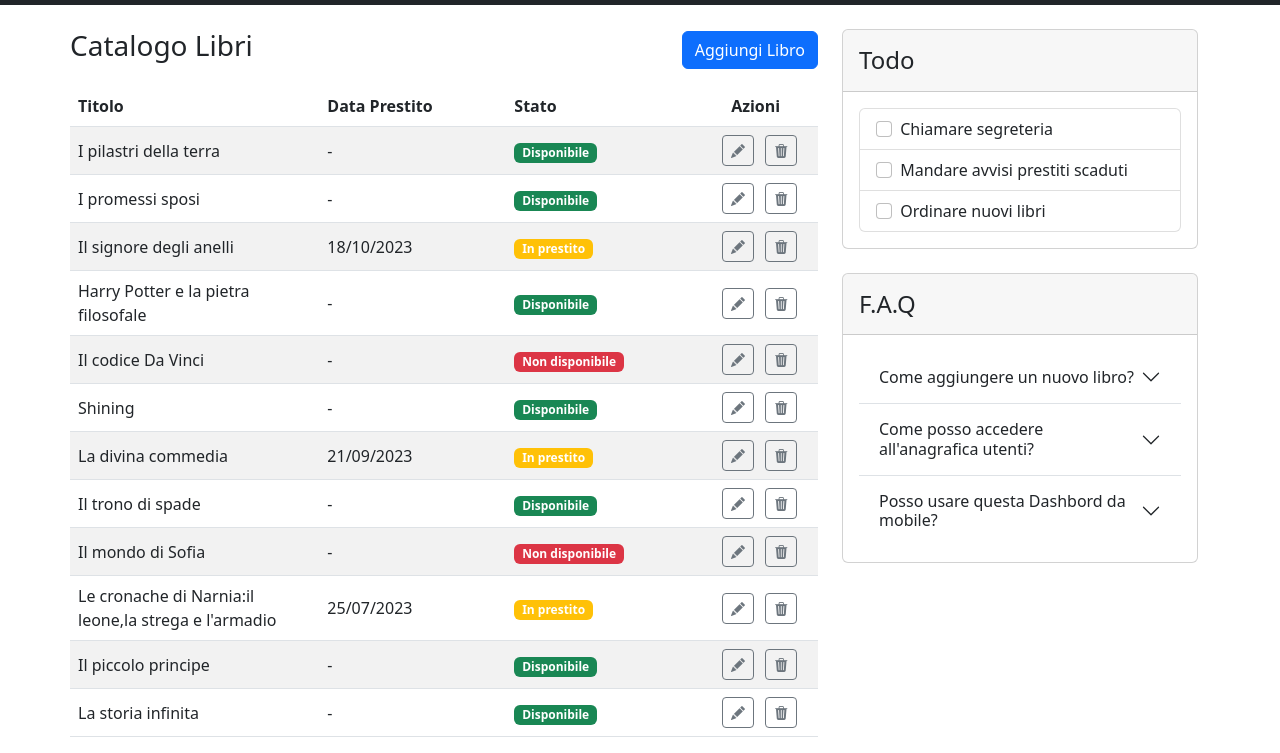
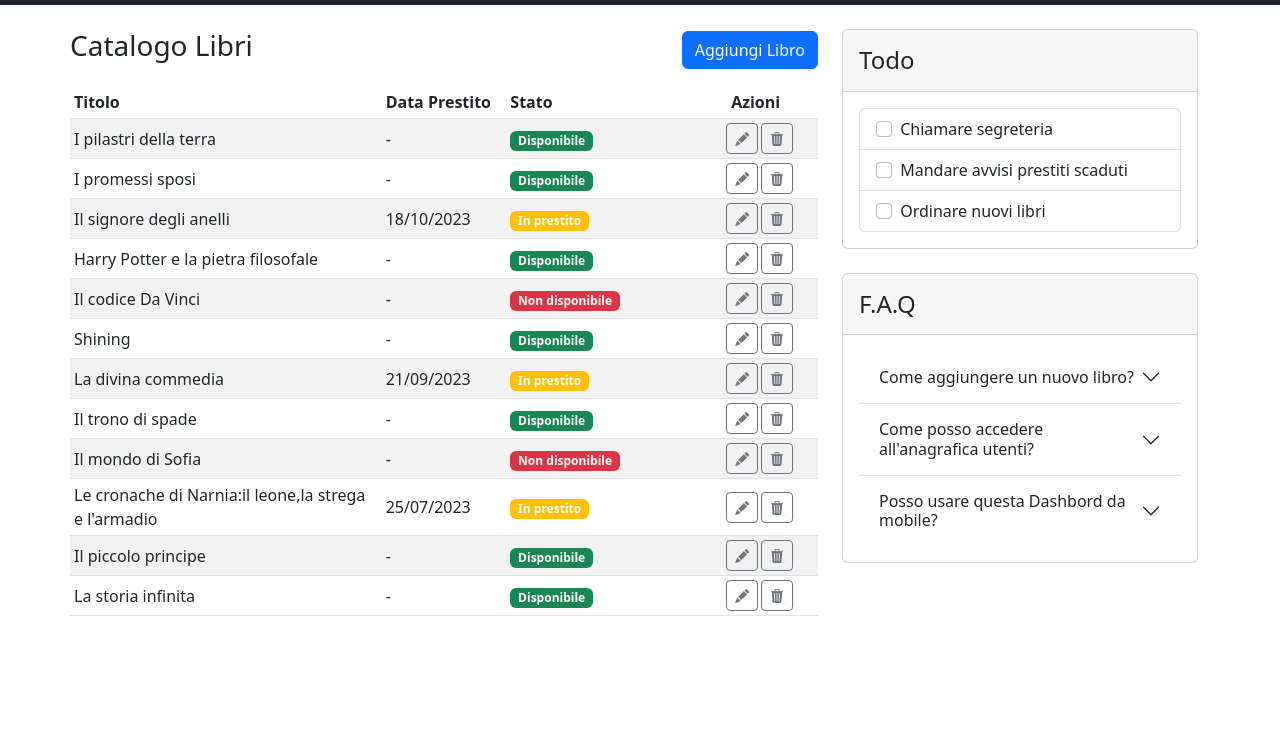
Before and after one commit to buonoalex/html-css-bootstrap-dashboard, a plain HTML site: page index.html in a window 1280 px wide. Shown: the part 66-819 px from the top of the page. Drawn offline with nearby package versions, Linux system fonts and the light colour scheme.

Commit message:
final work

```diff
--- a/index.html
+++ b/index.html
@@ -75,29 +75,29 @@
             <!-- Inserisco Tabella -->
 
             <div class="row">
-              <table class="table table-striped table-hover">
+              <table class="table table-striped table-hover table-sm">
                 <thead>
                   <tr>
-                    <th scope="col">Titolo</th>
-                    <th scope="col">Data Prestito</th>
-                    <th scope="col">Stato</th>
-                    <th scope="col" class="text-center">Azioni</th>
+                    <th scope="col" class="col-5">Titolo</th>
+                    <th scope="col" class="col-2">Data Prestito</th>
+                    <th scope="col" class="col-3">Stato</th>
+                    <th scope="col" class="text-center col-2">Azioni</th>
                   </tr>
                 </thead>
                 <tbody>
 
-                  <tr class="align-middle">
-                    <td class="col-4">I pilastri della terra</td>
-                    <td class="col-3">-</td>
-                    <td class="col-3 text-white"><span class="badge bg-success">Disponibile</span></td>
-                    <td class="col-2">
+                  <tr class="align-middle text-light">
+                    <td>I pilastri della terra</td>
+                    <td>-</td>
+                    <td class="text-white"><span class="badge bg-success">Disponibile</span></td>
+                    <td>
                       <div class="row justify-content-center">
 
-                        <div class="col-5 ps-4">
+                        <div class="col-4 ps-4">
                           <button type="button" class="btn btn-outline-secondary btn-sm"><i class="bi bi-pencil-fill"></i></button>
                         </div>
 
-                        <div class="col-5 pe-5">
+                        <div class="col-4 pe-5">
                           <button type="button" class="btn btn-outline-secondary btn-sm"><i class="bi bi-trash3-fill"></i></button>
                         </div>
 
@@ -105,17 +105,17 @@
                   </tr>
 
                   <tr class="align-middle">
-                    <td class="col-4">I promessi sposi</td>
-                    <td class="col-3">-</td>
-                    <td class="col-3 text-white"><span class="badge bg-success">Disponibile</span></td>
-                    <td class="col-2">
+                    <td>I promessi sposi</td>
+                    <td>-</td>
+                    <td class="text-white"><span class="badge bg-success">Disponibile</span></td>
+                    <td>
                       <div class="row justify-content-center">
 
-                        <div class="col-5 ps-4">
+                        <div class="col-4 ps-4">
                           <button type="button" class="btn btn-outline-secondary btn-sm"><i class="bi bi-pencil-fill"></i></button>
                         </div>
 
-                        <div class="col-5 pe-5">
+                        <div class="col-4 pe-5">
                           <button type="button" class="btn btn-outline-secondary btn-sm"><i class="bi bi-trash3-fill"></i></button>
                         </div>
 
@@ -123,17 +123,17 @@
                   </tr>
 
                   <tr class="align-middle">
-                    <td class="col-4">Il signore degli anelli</td>
-                    <td class="col-3">18/10/2023</td>
-                    <td class="col-3 text-white"><span class="badge bg-warning">In prestito</span></td>
-                    <td class="col-2">
+                    <td>Il signore degli anelli</td>
+                    <td>18/10/2023</td>
+                    <td class="text-white"><span class="badge bg-warning">In prestito</span></td>
+                    <td>
                       <div class="row justify-content-center">
 
-                        <div class="col-5 ps-4">
+                        <div class="col-4 ps-4">
                           <button type="button" class="btn btn-outline-secondary btn-sm"><i class="bi bi-pencil-fill"></i></button>
                         </div>
 
-                        <div class="col-5 pe-5">
+                        <div class="col-4 pe-5">
                           <button type="button" class="btn btn-outline-secondary btn-sm"><i class="bi bi-trash3-fill"></i></button>
                         </div>
 
@@ -141,17 +141,17 @@
                   </tr>
 
                   <tr class="align-middle">
-                    <td class="col-4">Harry Potter e la pietra filosofale</td>
-                    <td class="col-3">-</td>
-                    <td class="col-3 text-white"><span class="badge bg-success">Disponibile</span></td>
-                    <td class="col-2">
+                    <td>Harry Potter e la pietra filosofale</td>
+                    <td>-</td>
+                    <td class="text-white"><span class="badge bg-success">Disponibile</span></td>
+                    <td>
                       <div class="row justify-content-center">
 
-                        <div class="col-5 ps-4">
+                        <div class="col-4 ps-4">
                           <button type="button" class="btn btn-outline-secondary btn-sm"><i class="bi bi-pencil-fill"></i></button>
                         </div>
 
-                        <div class="col-5 pe-5">
+                        <div class="col-4 pe-5">
                           <button type="button" class="btn btn-outline-secondary btn-sm"><i class="bi bi-trash3-fill"></i></button>
                         </div>
 
@@ -159,17 +159,17 @@
                   </tr>
 
                   <tr class="align-middle">
-                    <td class="col-4">Il codice Da Vinci</td>
-                    <td class="col-3">-</td>
-                    <td class="col-3 text-white"><span class="badge bg-danger">Non disponibile</span></td>
-                    <td class="col-2">
+                    <td>Il codice Da Vinci</td>
+                    <td>-</td>
+                    <td class="text-white"><span class="badge bg-danger">Non disponibile</span></td>
+                    <td>
                       <div class="row justify-content-center">
 
-                        <div class="col-5 ps-4">
+                        <div class="col-4 ps-4">
                           <button type="button" class="btn btn-outline-secondary btn-sm"><i class="bi bi-pencil-fill"></i></button>
                         </div>
 
-                        <div class="col-5 pe-5">
+                        <div class="col-4 pe-5">
                           <button type="button" class="btn btn-outline-secondary btn-sm"><i class="bi bi-trash3-fill"></i></button>
                         </div>
 
@@ -177,17 +177,17 @@
                   </tr>
 
                   <tr class="align-middle">
-                    <td class="col-4">Shining</td>
-                    <td class="col-3">-</td>
-                    <td class="col-3 text-white"><span class="badge bg-success">Disponibile</span></td>
-                    <td class="col-2">
+                    <td>Shining</td>
+                    <td>-</td>
+                    <td class="text-white"><span class="badge bg-success">Disponibile</span></td>
+                    <td>
                       <div class="row justify-content-center">
 
-                        <div class="col-5 ps-4">
+                        <div class="col-4 ps-4">
                           <button type="button" class="btn btn-outline-secondary btn-sm"><i class="bi bi-pencil-fill"></i></button>
                         </div>
 
-                        <div class="col-5 pe-5">
+                        <div class="col-4 pe-5">
                           <button type="button" class="btn btn-outline-secondary btn-sm"><i class="bi bi-trash3-fill"></i></button>
                         </div>
 
@@ -195,17 +195,17 @@
                   </tr>
 
                   <tr class="align-middle">
-                    <td class="col-4">La divina commedia</td>
-                    <td class="col-3">21/09/2023</td>
-                    <td class="col-3 text-white"><span class="badge bg-warning">In prestito</span></td>
-                    <td class="col-2">
+                    <td>La divina commedia</td>
+                    <td>21/09/2023</td>
+                    <td class="text-white"><span class="badge bg-warning">In prestito</span></td>
+                    <td>
                       <div class="row justify-content-center">
 
-                        <div class="col-5 ps-4">
+                        <div class="col-4 ps-4">
                           <button type="button" class="btn btn-outline-secondary btn-sm"><i class="bi bi-pencil-fill"></i></button>
                         </div>
 
-                        <div class="col-5 pe-5">
+                        <div class="col-4 pe-5">
                           <button type="button" class="btn btn-outline-secondary btn-sm"><i class="bi bi-trash3-fill"></i></button>
                         </div>
 
@@ -213,17 +213,17 @@
                   </tr>
 
                   <tr class="align-middle">
-                    <td class="col-4">Il trono di spade</td>
-                    <td class="col-3">-</td>
-                    <td class="col-3 text-white"><span class="badge bg-success">Disponibile</span></td>
-                    <td class="col-2">
+                    <td>Il trono di spade</td>
+                    <td>-</td>
+                    <td class="text-white"><span class="badge bg-success">Disponibile</span></td>
+                    <td>
                       <div class="row justify-content-center">
 
-                        <div class="col-5 ps-4">
+                        <div class="col-4 ps-4">
                           <button type="button" class="btn btn-outline-secondary btn-sm"><i class="bi bi-pencil-fill"></i></button>
                         </div>
 
-                        <div class="col-5 pe-5">
+                        <div class="col-4 pe-5">
                           <button type="button" class="btn btn-outline-secondary btn-sm"><i class="bi bi-trash3-fill"></i></button>
                         </div>
 
@@ -231,17 +231,17 @@
                   </tr>
 
                   <tr class="align-middle">
-                    <td class="col-4">Il mondo di Sofia</td>
-                    <td class="col-3">-</td>
-                    <td class="col-3 text-white"><span class="badge bg-danger">Non disponibile</span></td>
-                    <td class="col-2">
+                    <td>Il mondo di Sofia</td>
+                    <td>-</td>
+                    <td class="text-white"><span class="badge bg-danger">Non disponibile</span></td>
+                    <td>
                       <div class="row justify-content-center">
 
-                        <div class="col-5 ps-4">
+                        <div class="col-4 ps-4">
                           <button type="button" class="btn btn-outline-secondary btn-sm"><i class="bi bi-pencil-fill"></i></button>
                         </div>
 
-                        <div class="col-5 pe-5">
+                        <div class="col-4 pe-5">
                           <button type="button" class="btn btn-outline-secondary btn-sm"><i class="bi bi-trash3-fill"></i></button>
                         </div>
 
@@ -249,17 +249,17 @@
                   </tr>
 
                   <tr class="align-middle">
-                    <td class="col-4">Le cronache di Narnia:il leone,la strega e l'armadio</td>
-                    <td class="col-3">25/07/2023</td>
-                    <td class="col-3 text-white"><span class="badge bg-warning">In prestito</span></td>
-                    <td class="col-2">
+                    <td>Le cronache di Narnia:il leone,la strega e l'armadio</td>
+                    <td>25/07/2023</td>
+                    <td class="text-white"><span class="badge bg-warning">In prestito</span></td>
+                    <td>
                       <div class="row justify-content-center">
 
-                        <div class="col-5 ps-4">
+                        <div class="col-4 ps-4">
                           <button type="button" class="btn btn-outline-secondary btn-sm"><i class="bi bi-pencil-fill"></i></button>
                         </div>
 
-                        <div class="col-5 pe-5">
+                        <div class="col-4 pe-5">
                           <button type="button" class="btn btn-outline-secondary btn-sm"><i class="bi bi-trash3-fill"></i></button>
                         </div>
 
@@ -267,17 +267,17 @@
                   </tr>
 
                   <tr class="align-middle">
-                    <td class="col-4">Il piccolo principe</td>
-                    <td class="col-3">-</td>
-                    <td class="col-3 text-white"><span class="badge bg-success">Disponibile</span></td>
-                    <td class="col-2">
+                    <td>Il piccolo principe</td>
+                    <td>-</td>
+                    <td class="text-white"><span class="badge bg-success">Disponibile</span></td>
+                    <td>
                       <div class="row justify-content-center">
 
-                        <div class="col-5 ps-4">
+                        <div class="col-4 ps-4">
                           <button type="button" class="btn btn-outline-secondary btn-sm"><i class="bi bi-pencil-fill"></i></button>
                         </div>
 
-                        <div class="col-5 pe-5">
+                        <div class="col-4 pe-5">
                           <button type="button" class="btn btn-outline-secondary btn-sm"><i class="bi bi-trash3-fill"></i></button>
                         </div>
 
@@ -285,17 +285,17 @@
                   </tr>
 
                   <tr class="align-middle">
-                    <td class="col-4">La storia infinita</td>
-                    <td class="col-3">-</td>
-                    <td class="col-3 text-white"><span class="badge bg-success">Disponibile</span></td>
-                    <td class="col-2">
+                    <td>La storia infinita</td>
+                    <td>-</td>
+                    <td class="text-white"><span class="badge bg-success">Disponibile</span></td>
+                    <td>
                       <div class="row justify-content-center">
 
-                        <div class="col-5 ps-4">
+                        <div class="col-4 ps-4">
                           <button type="button" class="btn btn-outline-secondary btn-sm"><i class="bi bi-pencil-fill"></i></button>
                         </div>
 
-                        <div class="col-5 pe-5">
+                        <div class="col-4 pe-5">
                           <button type="button" class="btn btn-outline-secondary btn-sm"><i class="bi bi-trash3-fill"></i></button>
                         </div>
 
@@ -392,11 +392,7 @@
         </div>
       </div>
 
-
-
-
     </main>
-
 
     <!-- lasciarlo in fondo e non toglierlo -->
     <script src="https://cdn.jsdelivr.net/npm/bootstrap@5.2.3/dist/js/bootstrap.bundle.min.js" integrity="sha384-kenU1KFdBIe4zVF0s0G1M5b4hcpxyD9F7jL+jjXkk+Q2h455rYXK/7HAuoJl+0I4" crossorigin="anonymous"></script>
```
